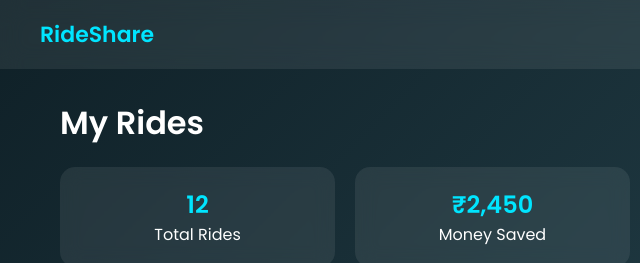
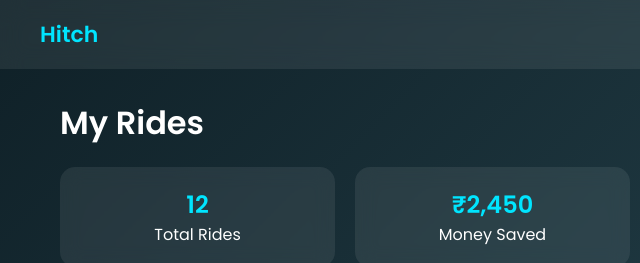
Before and after one commit to srishtikapoor0240/Hitch, a plain HTML site: page my-rides.html in a window 1280 px wide. Shown: the top 263 px of the page, 0-640 px from the left. Drawn offline with Linux system fonts and the light colour scheme.

Commit message:
Update my-rides.html

```diff
--- a/my-rides.html
+++ b/my-rides.html
@@ -3,7 +3,7 @@
 <head>
 <meta charset="UTF-8">
 <meta name="viewport" content="width=device-width, initial-scale=1.0">
-<title>My Rides | RideShare</title>
+<title>My Rides | Hitch</title>
 
 <link href="https://fonts.googleapis.com/css2?family=Poppins:wght@300;400;600&display=swap" rel="stylesheet">
 
@@ -291,7 +291,7 @@ gap:5px;
 <body>
 
 <nav>
-<div class="logo">RideShare</div>
+<div class="logo">Hitch</div>
 <div>
 <a href="dashboard.html">Dashboard</a>
 <a href="find-ride.html">Find Ride</a>
@@ -461,4 +461,5 @@ stars[i].style.color="gray";
 </script>
 
 </body>
+
 </html>
```
